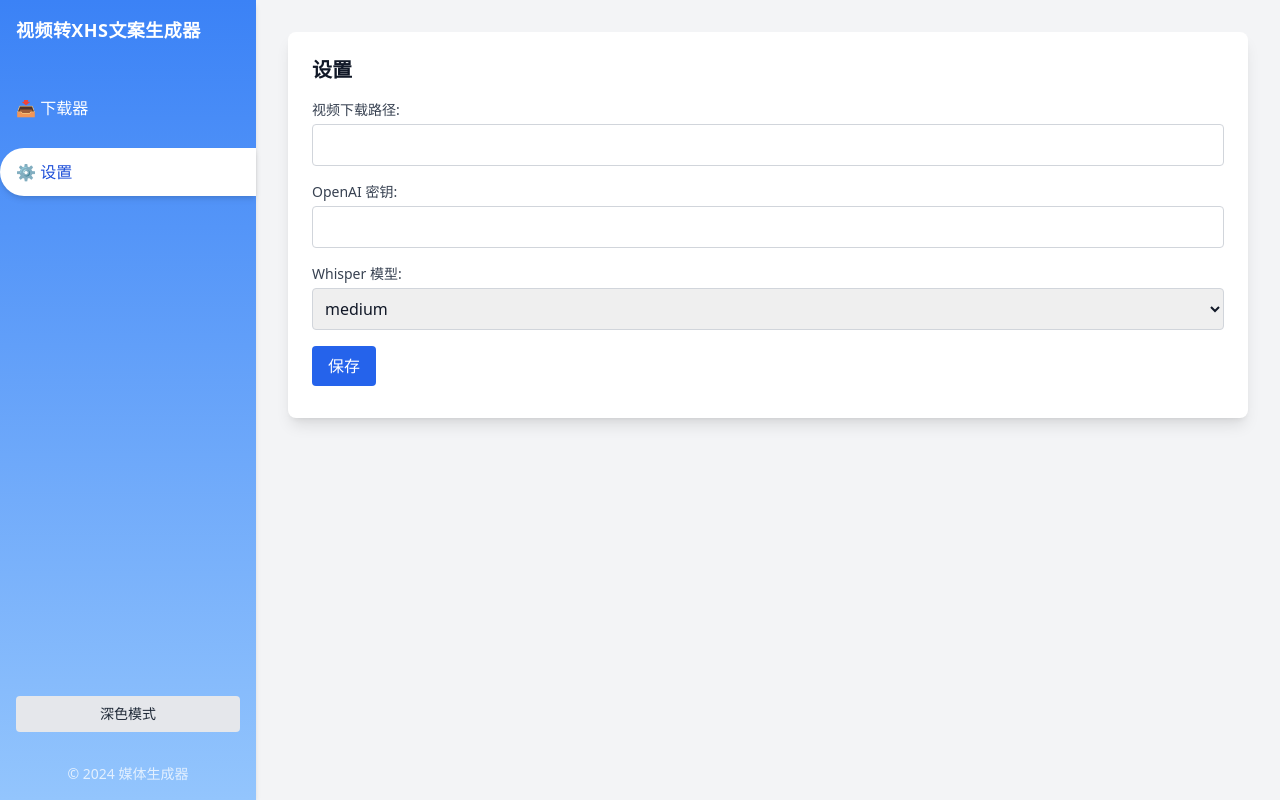
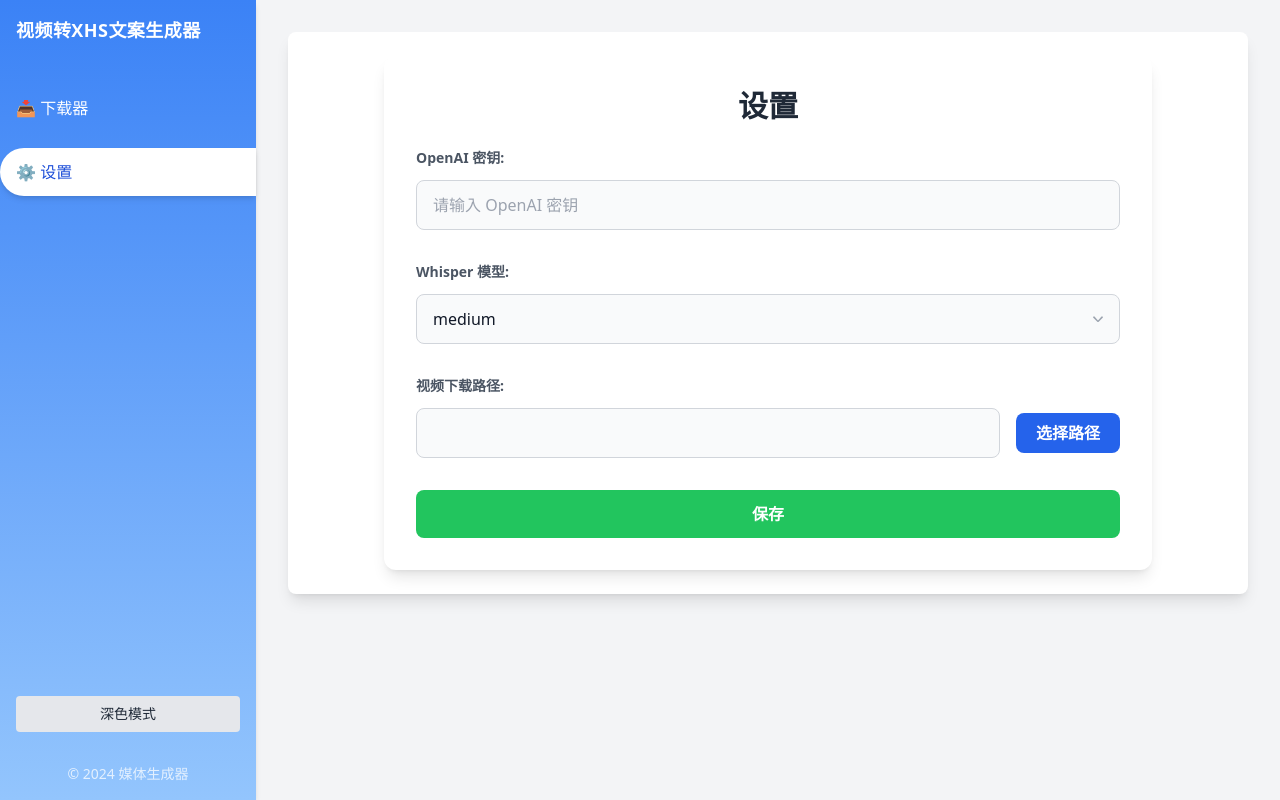
Before and after one commit to dyike/mediagen, a React (Vite) app in the folder frontend/: page /settings in a window 1280 px wide. Both pictures are taken after a click on the button "⚙️ 设置". Built offline with nearby package versions, Linux system fonts and the light colour scheme.

Commit message:
fix settings view
Change-Id: I9781a8953e66d25fd0d40d005ce2e35b774c3ba8

```diff
--- a/frontend/src/components/Settings.tsx
+++ b/frontend/src/components/Settings.tsx
@@ -7,17 +7,6 @@ interface Config {
   whisper_language: string;
   download_dir: string;
 }
-
-const configFields = [
-  { key: "download_dir", label: "视频下载路径", type: "text" },
-  { key: "openai_key", label: "OpenAI 密钥", type: "text" },
-  {
-    key: "whisper_model",
-    label: "Whisper 模型",
-    type: "select",
-    options: ["tiny", "base", "small", "medium", "large"],
-  },
-];
 
 const Settings: React.FC = () => {
   const [config, setConfig] = useState<Config>({
@@ -46,9 +35,11 @@ const Settings: React.FC = () => {
     try {
       await UpdateConfig(config);
       setStatus("保存成功！");
+      setTimeout(() => setStatus(""), 3000); // 清除状态
     } catch (err) {
       console.error("保存配置失败", err);
       setStatus("保存失败！");
+      setTimeout(() => setStatus(""), 3000); // 清除状态
     }
   };
 
@@ -56,71 +47,117 @@ const Settings: React.FC = () => {
     setConfig({ ...config, [key]: value });
   };
 
+  const handleSelectFolder = async () => {
+    try {
+      const selectedPath = await window.wails.FileDialog.OpenDialog({
+        title: "选择下载路径",
+        directory: true,
+        multiple: false,
+      });
+      if (selectedPath) {
+        setConfig({ ...config, download_dir: selectedPath });
+      }
+    } catch (err) {
+      console.error("选择路径失败", err);
+    }
+  };
+
   return (
-    <div>
-      <h2 className="text-xl font-semibold mb-4">设置</h2>
-      {configFields.map((field) => (
-        <div className="mb-4" key={field.key}>
-          <label className="block text-sm font-medium text-gray-700">
-            {field.label}:
+    <div className="max-w-3xl mx-auto p-8 bg-white dark:bg-gray-800 rounded-xl shadow-lg transition duration-300">
+      {/* Title */}
+      <h2 className="text-3xl font-bold mb-6 text-center text-gray-800 dark:text-gray-100">
+        设置
+      </h2>
+
+      {/* OpenAI Key */}
+      <div className="mb-8">
+        <label className="block text-sm font-semibold text-gray-600 dark:text-gray-300 mb-3">
+          OpenAI 密钥:
         </label>
-          {field.type === "text" ? (
         <input
           type="text"
-              className="w-full p-2 border border-gray-300 rounded mt-1"
-              value={config[field.key as keyof Config]}
-              onChange={(e) => handleChange(field.key, e.target.value)}
+          className="w-full px-4 py-3 border border-gray-300 rounded-lg bg-gray-50 dark:bg-gray-700 dark:border-gray-600 dark:text-white focus:ring-2 focus:ring-blue-500 focus:outline-none"
+          value={config.openai_key}
+          onChange={(e) => handleChange("openai_key", e.target.value)}
+          placeholder="请输入 OpenAI 密钥"
         />
-          ) : (
+      </div>
+
+      {/* Whisper Model */}
+      <div className="mb-8">
+        <label className="block text-sm font-semibold text-gray-600 dark:text-gray-300 mb-3">
+          Whisper 模型:
+        </label>
+        <div className="relative">
           <select
-              className="w-full p-2 border border-gray-300 rounded mt-1"
-              value={config[field.key as keyof Config]}
-              onChange={(e) => handleChange(field.key, e.target.value)}
+            className="w-full px-4 py-3 appearance-none border border-gray-300 rounded-lg bg-gray-50 dark:bg-gray-700 dark:border-gray-600 dark:text-white focus:ring-2 focus:ring-blue-500 focus:outline-none"
+            value={config.whisper_model}
+            onChange={(e) => handleChange("whisper_model", e.target.value)}
           >
-              {field.options?.map((option) => (
+            {["tiny", "base", "small", "medium", "large"].map((option) => (
               <option key={option} value={option}>
                 {option}
               </option>
             ))}
           </select>
-          )}
+          <span className="absolute right-3 top-1/2 transform -translate-y-1/2 pointer-events-none text-gray-400 dark:text-gray-500">
+            <svg
+              xmlns="http://www.w3.org/2000/svg"
+              className="h-5 w-5"
+              viewBox="0 0 20 20"
+              fill="currentColor"
+            >
+              <path
+                fillRule="evenodd"
+                d="M5.293 7.707a1 1 0 011.414 0L10 11.414l3.293-3.707a1 1 0 011.414 0 .75.75 0 010 1.06l-4 4a1 1 0 01-1.414 0l-4-4a.75.75 0 010-1.06z"
+                clipRule="evenodd"
+              />
+            </svg>
+          </span>
         </div>
-      ))}
+      </div>
+
+      {/* Download Path */}
+      <div className="mb-8">
+        <label className="block text-sm font-semibold text-gray-600 dark:text-gray-300 mb-3">
+          视频下载路径:
+        </label>
+        <div className="flex items-center space-x-4">
+          <input
+            type="text"
+            className="flex-grow px-4 py-3 border border-gray-300 rounded-lg bg-gray-50 dark:bg-gray-700 dark:border-gray-600 dark:text-white focus:ring-2 focus:ring-blue-500 focus:outline-none"
+            value={config.download_dir}
+            readOnly
+          />
           <button
-        className="flex items-center px-4 py-2 bg-blue-600 text-white rounded hover:bg-blue-700"
+            onClick={handleSelectFolder}
+            className="px-5 py-2 bg-blue-600 text-white font-semibold rounded-lg hover:bg-blue-700 focus:ring-2 focus:ring-blue-500 focus:outline-none"
+          >
+            选择路径
+          </button>
+        </div>
+      </div>
+
+      {/* Save Button */}
+      <div className="text-center">
+        <button
           onClick={handleSave}
+          className="w-full px-5 py-3 bg-green-500 text-white font-semibold rounded-lg hover:bg-green-600 focus:ring-2 focus:ring-green-400 focus:outline-none"
         >
           保存
-        <svg
-          className={`ml-2 h-4 w-4 animate-spin ${
-            status === "正在保存..." ? "" : "hidden"
-          }`}
-          xmlns="http://www.w3.org/2000/svg"
-          fill="none"
-          viewBox="0 0 24 24"
-        >
-          <circle
-            className="opacity-25"
-            cx="12"
-            cy="12"
-            r="10"
-            stroke="currentColor"
-            strokeWidth="4"
-          ></circle>
-          <path
-            className="opacity-75"
-            fill="currentColor"
-            d="M4 12a8 8 0 018-8V0C4.477 0 0 4.477 0 10h4zm2 5.291A7.963 7.963 0 014 12H0c0 2.42.862 4.642 2.291 6.292l1.415-1.415z"
-          ></path>
-        </svg>
         </button>
+      </div>
+
+      {/* Status Message */}
+      {status && (
         <p
-        className={`mt-2 text-sm ${
+          className={`mt-4 text-sm text-center ${
             status === "保存成功！" ? "text-green-600" : "text-red-600"
           }`}
         >
           {status}
         </p>
+      )}
     </div>
   );
 };
```
Lines whose indentation alone changed are shown as unchanged.
